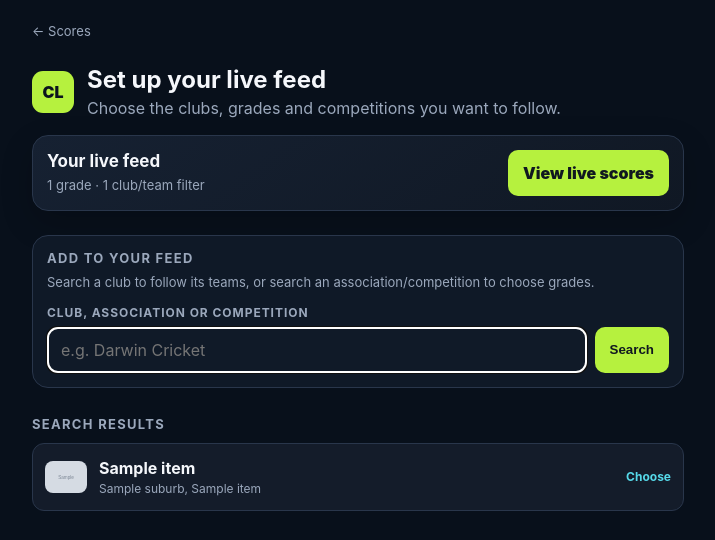
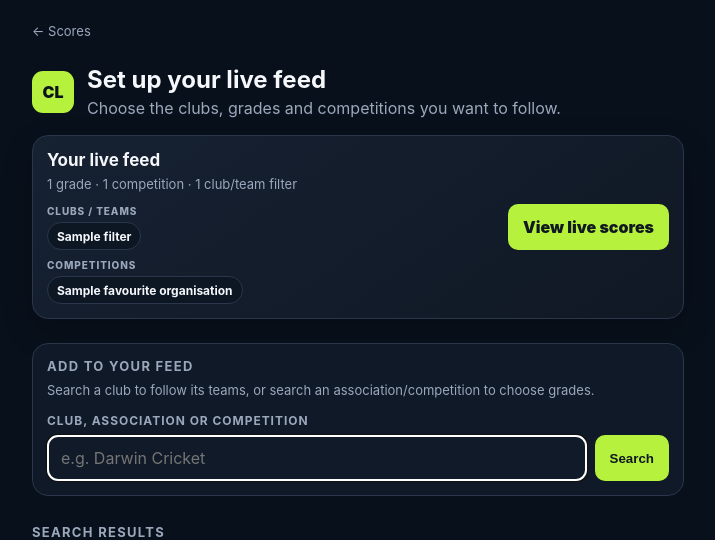
Before and after one commit to durtSIan/carnival-live, a Flask app: template templates/setup_search.html in a window 1280 px wide. Shown: the top 540 px of the page, without its empty margins (282-997 px from the left). Run offline with Flask 3, Linux system fonts and the light colour scheme; the template is opened without the code that fills it: most values are stand-ins (such as "Sample title", 1, 10 or a date in 2020); grey boxes marked "Sample" are stand-in pictures.

Commit message:
Show selected live feed summary

```diff
--- a/app.py
+++ b/app.py
@@ -100,6 +100,15 @@ def favourite_grade_selection(items: list[dict[str, str]]) -> tuple[list[str], d
 def sorted_favourite_items(items: list[dict[str, str]]) -> list[dict[str, str]]:
     return sorted(items, key=lambda item: grade_setup_order({"name": item.get("grade_name") or ""}))
 
+def favourite_organisation_names(items: list[dict[str, str]]) -> list[str]:
+    """Return each saved competition/association name once, preserving feed order."""
+    names: list[str] = []
+    for item in items:
+        name = str(item.get("organisation_name") or "").strip()
+        if name and name not in names:
+            names.append(name)
+    return names
+
 def setup_redirect_target(default: str = "/setup") -> str:
     target = request.form.get("next", "").strip()
     return target if target.startswith("/setup") else default
@@ -148,8 +157,10 @@ def create_app(service: MatchService | None = None, setup_source=None, favourite
             except Exception:
                 app.logger.exception("Play Cricket organisation search failed")
                 error = "Search is temporarily unavailable. You can still use advanced grade entry."
+        favourite_items = sorted_favourite_items(favourites.all())
         return render_template(
-            "setup_search.html", query=query, results=results, favourites=sorted_favourite_items(favourites.all()),
+            "setup_search.html", query=query, results=results, favourites=favourite_items,
+            favourite_organisations=favourite_organisation_names(favourite_items),
             club_filter=favourites.club_filter(), club_filters=favourites.club_filters(), error=error,
         )
 
--- a/static/setup.css
+++ b/static/setup.css
@@ -107,6 +107,30 @@ button:disabled {
 .feed-summary h2 { margin: 0 0 5px; color: var(--ink); font-size: 17px; letter-spacing: 0; text-transform: none; }
 .feed-summary p { margin: 0; color: var(--muted); font-size: 13px; line-height: 1.4; }
 .feed-summary .primary-action { flex: none; min-height: 46px; }
+.feed-overview { min-width: 0; }
+.feed-selections { display: grid; gap: 9px; margin-top: 12px; }
+.feed-selection { display: grid; gap: 5px; }
+.feed-selection > span {
+  color: var(--muted);
+  font-size: 10px;
+  font-weight: 800;
+  letter-spacing: .09em;
+  text-transform: uppercase;
+}
+.feed-chips { display: flex; flex-wrap: wrap; gap: 6px; }
+.feed-chips b {
+  display: inline-flex;
+  align-items: center;
+  min-height: 28px;
+  max-width: 100%;
+  padding: 4px 9px;
+  border: 1px solid var(--line);
+  border-radius: 999px;
+  background: #0d1724;
+  color: var(--ink);
+  font-size: 12px;
+  line-height: 1.25;
+}
 .add-feed {
   margin-top: 0;
   padding: 14px;
--- a/templates/setup_search.html
+++ b/templates/setup_search.html
@@ -27,12 +27,33 @@
     </header>
 
     <section class="feed-summary">
-      <div>
+      <div class="feed-overview">
         <h2>Your live feed</h2>
-        {% if favourites %}
-          <p>{{ favourites|length }} grade{% if favourites|length != 1 %}s{% endif %}{% if club_filters %} · {{ club_filters|length }} club/team filter{% if club_filters|length != 1 %}s{% endif %}{% endif %}</p>
+        {% if favourites or club_filters %}
+          <p>{{ favourites|length }} grade{% if favourites|length != 1 %}s{% endif %}{% if favourite_organisations %} · {{ favourite_organisations|length }} competition{% if favourite_organisations|length != 1 %}s{% endif %}{% endif %}{% if club_filters %} · {{ club_filters|length }} club/team filter{% if club_filters|length != 1 %}s{% endif %}{% endif %}</p>
         {% else %}
-          <p>No grades saved yet. Search below to add clubs, associations or competitions.</p>
+          <p>No clubs, competitions or grades saved yet. Search below to build your feed.</p>
+        {% endif %}
+
+        {% if club_filters or favourite_organisations %}
+          <div class="feed-selections">
+            {% if club_filters %}
+              <div class="feed-selection">
+                <span>Clubs / teams</span>
+                <div class="feed-chips">
+                  {% for name in club_filters %}<b>{{ name }}</b>{% endfor %}
+                </div>
+              </div>
+            {% endif %}
+            {% if favourite_organisations %}
+              <div class="feed-selection">
+                <span>Competitions</span>
+                <div class="feed-chips">
+                  {% for name in favourite_organisations %}<b>{{ name }}</b>{% endfor %}
+                </div>
+              </div>
+            {% endif %}
+          </div>
         {% endif %}
       </div>
       {% if favourites %}
```
Also changed, not shown: tests/test_app.py (+15 -0 lines).
